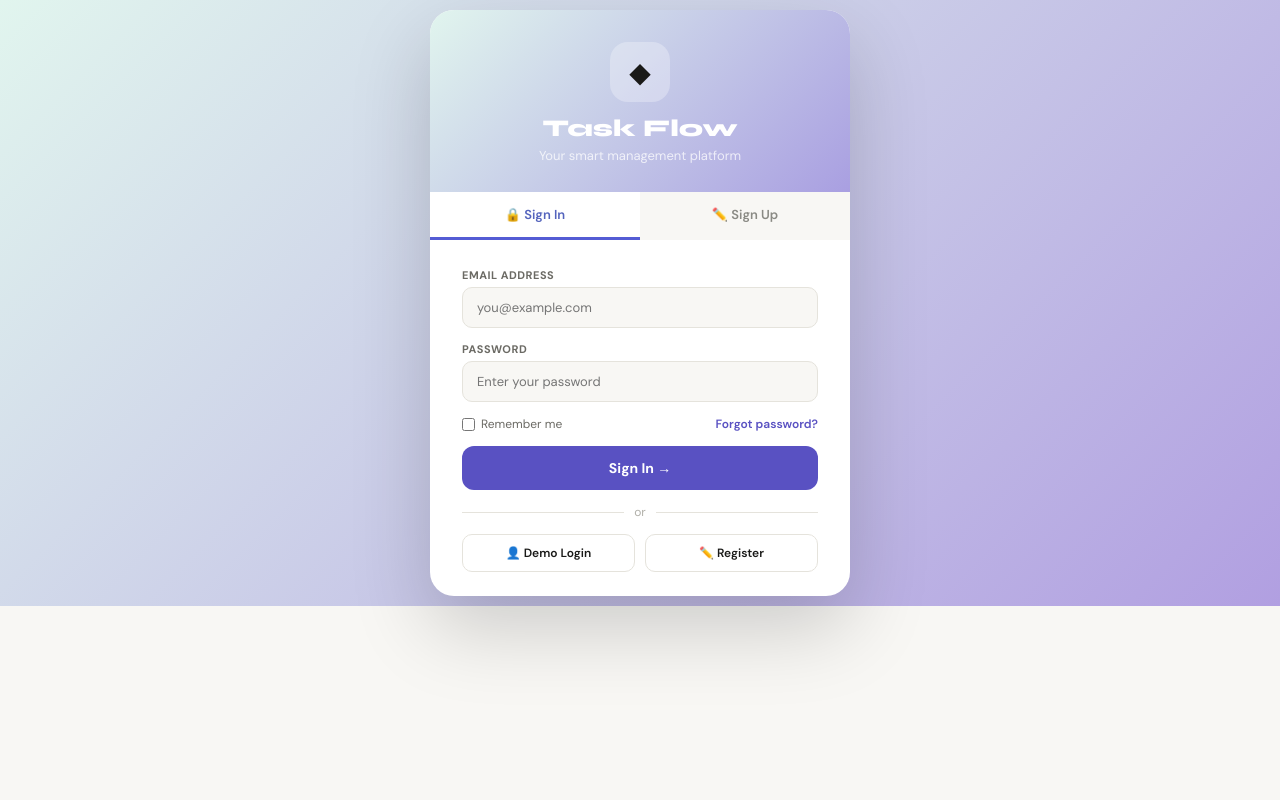
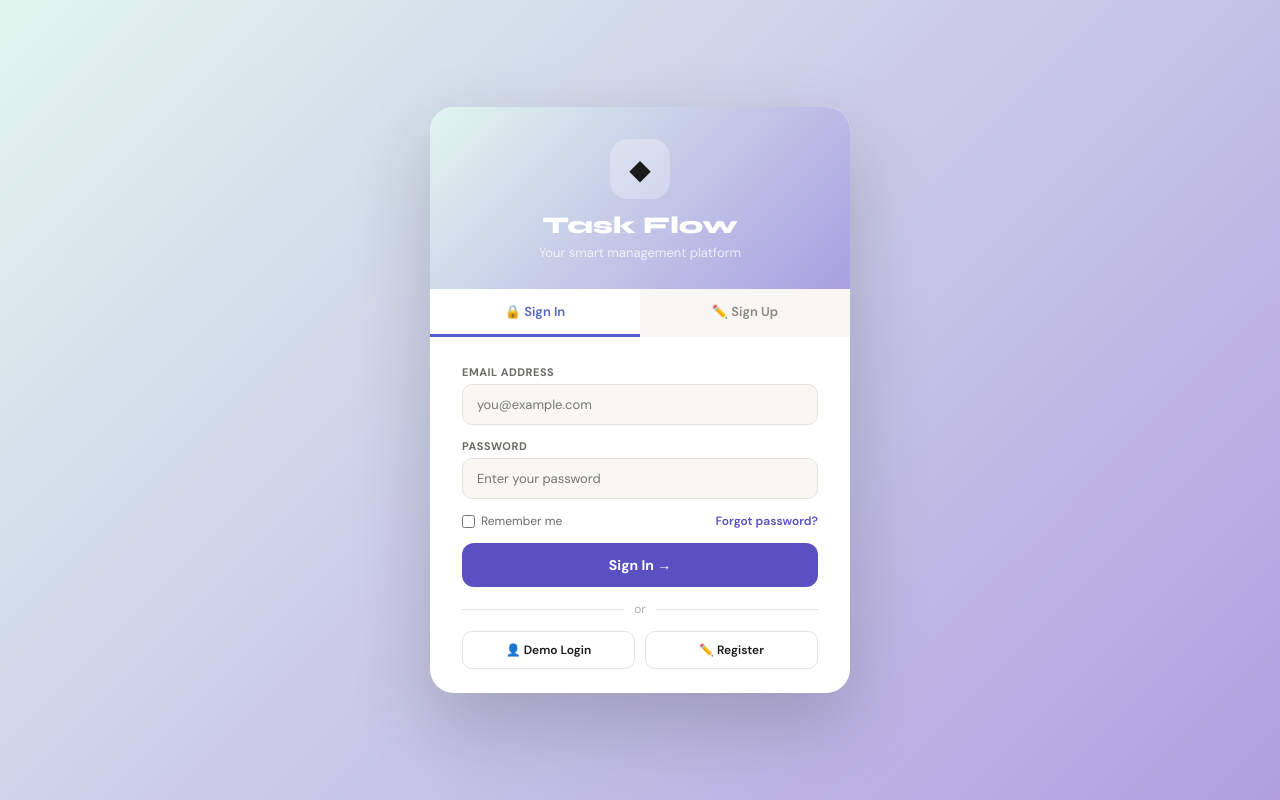
Before and after one commit to pandeeswaran05/TaskFlow, a React app in the folder Frontend/: page / in a window 1280 px wide. Built offline with nearby package versions, Linux system fonts and the light colour scheme; the HTML template or start-up script is replaced by a standard one.

Commit message:
Refactor auth screen styles for better layout
Updated styles for the auth screen, including padding, position, and z-index adjustments.

```diff
--- a/Frontend/src/styles/Full.css
+++ b/Frontend/src/styles/Full.css
@@ -539,16 +539,16 @@ td {
 
 /* ── AUTH SCREEN ── */
 .auth-screen {
+  align-items: center;
+  background: linear-gradient(135deg, #E1F5EE 0%, #b19fe1 100%);
+  justify-content: center;
   display: flex;
-  position: absolute;
-  max-height: fit-content;
+  font-family: DM Sans, sans-serif;
   inset: 0;
-  z-index: 9000;
-  background: linear-gradient(135deg, #E1F5EE 0%, #b19fe1 100%);
-  align-items: center;
   justify-content: center;
-  padding: 10px;
-  font-family: 'DM Sans', sans-serif;
+  padding: 20px;
+  position: fixed;
+  z-index: 9000
 }
 .auth-card {
   background: #fff;
```
